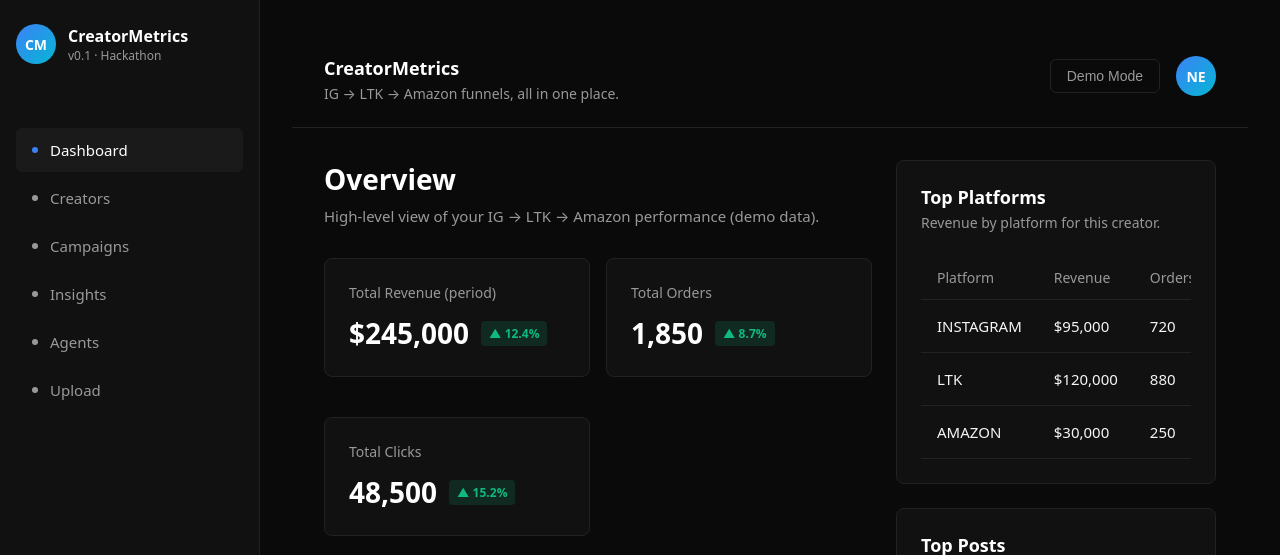
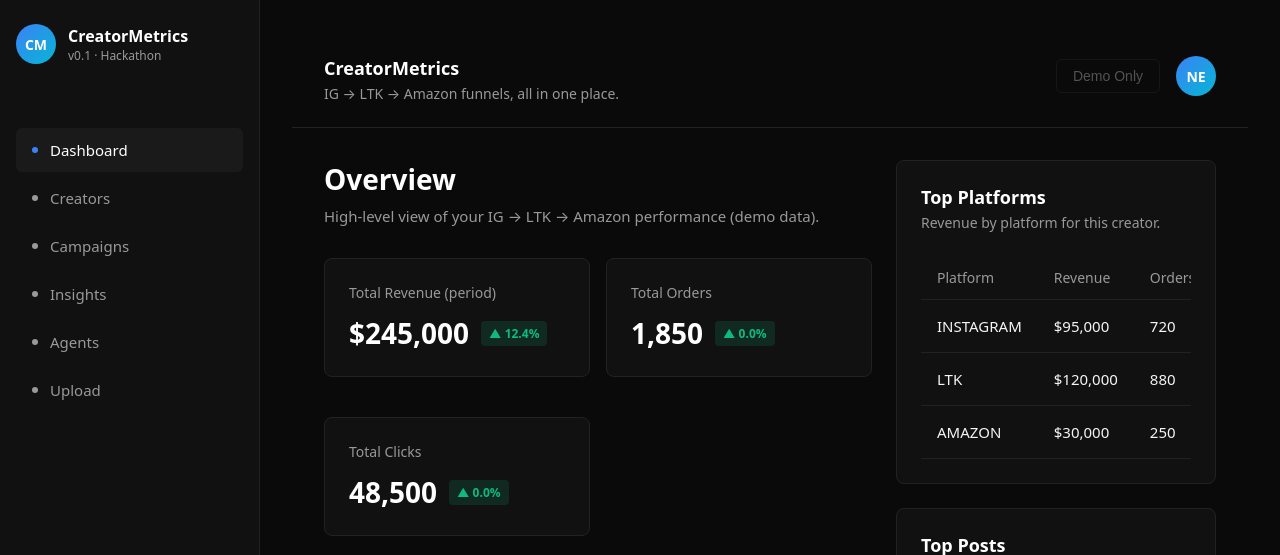
Before and after one commit to Entmarketingteam/CreatorMetrics-Bolt-Hybrid, a Next.js app: page /dashboard in a window 1280 px wide. Shown: the top 555 px of the page. Built offline with nearby package versions, Linux system fonts and the light colour scheme.

Commit message:
Updated demoData.ts

```diff
--- a/app/api/ingest/route.ts
+++ b/app/api/ingest/route.ts
@@ -14,6 +14,7 @@
   AmazonItemMetric,
 } from "@/functions/ingest/amazon";
 import { buildCreatorFunnelFromRaw } from "@/functions/ingest/funnel_builder";
+import { setRealFunnels } from "@/lib/funnelStore";
 
 export const runtime = "nodejs";
 
@@ -58,6 +59,8 @@
     amazonItems,
   });
 
+  setRealFunnels(creatorFunnels);
+
   return NextResponse.json({
     igPosts: igPosts.length,
     ltkProducts: ltkProducts.length,
--- /dev/null
+++ b/app/api/mode/route.ts
@@ -0,0 +1,33 @@
+import { NextRequest, NextResponse } from "next/server";
+import { getMode, setMode, hasRealFunnels } from "@/lib/funnelStore";
+
+export async function GET() {
+  return NextResponse.json({
+    mode: getMode(),
+    hasReal: hasRealFunnels(),
+  });
+}
+
+export async function POST(req: NextRequest) {
+  const body = await req.json().catch(() => ({} as any));
+  const requestedMode =
+    body.mode === "real" || body.mode === "demo" ? body.mode : "demo";
+
+  if (requestedMode === "real" && !hasRealFunnels()) {
+    return NextResponse.json(
+      {
+        mode: getMode(),
+        hasReal: hasRealFunnels(),
+        error: "No real funnels available yet. Upload data first.",
+      },
+      { status: 400 }
+    );
+  }
+
+  setMode(requestedMode);
+
+  return NextResponse.json({
+    mode: getMode(),
+    hasReal: hasRealFunnels(),
+  });
+}
--- a/app/dashboard/page.tsx
+++ b/app/dashboard/page.tsx
@@ -1,4 +1,4 @@
-import { getOverallSummary, demoCreatorFunnels } from "@/lib/demoData";
+import { getOverallSummary, getPrimaryFunnel } from "@/lib/funnelStore";
 
 function MetricCard(props: {
   label: string;
@@ -56,7 +56,7 @@
 
 export default function DashboardPage() {
   const summary = getOverallSummary();
-  const primaryFunnel = demoCreatorFunnels[0];
+  const primaryFunnel = getPrimaryFunnel();
 
   return (
     <div className="cm-grid">
--- a/app/globals.css
+++ b/app/globals.css
@@ -700,6 +700,11 @@
   color: #fff;
 }
 
+.cm-ghost-button-live {
+  border-color: #22c55e;
+  color: #bbf7d0;
+}
+
 .cm-main-inner {
   flex: 1;
   padding: 2rem;
--- a/components/Shell.tsx
+++ b/components/Shell.tsx
@@ -2,7 +2,7 @@
 
 import Link from "next/link";
 import { usePathname } from "next/navigation";
-import React from "react";
+import React, { useEffect, useState } from "react";
 
 const navItems = [
   { href: "/dashboard", label: "Dashboard" },
@@ -15,6 +15,53 @@
 
 export function Shell({ children }: { children: React.ReactNode }) {
   const pathname = usePathname();
+  const [mode, setMode] = useState<"demo" | "real">("demo");
+  const [hasReal, setHasReal] = useState(false);
+  const [toggling, setToggling] = useState(false);
+
+  useEffect(() => {
+    async function load() {
+      try {
+        const res = await fetch("/api/mode");
+        if (!res.ok) return;
+        const json = await res.json();
+        setMode(json.mode);
+        setHasReal(json.hasReal ?? false);
+      } catch {
+      }
+    }
+    load();
+  }, []);
+
+  async function toggleMode() {
+    if (toggling) return;
+    if (!hasReal && mode === "demo") {
+      return;
+    }
+
+    setToggling(true);
+    try {
+      const res = await fetch("/api/mode", {
+        method: "POST",
+        headers: { "Content-Type": "application/json" },
+        body: JSON.stringify({
+          mode: mode === "demo" ? "real" : "demo",
+        }),
+      });
+      if (!res.ok) {
+        const json = await res.json().catch(() => ({}));
+        console.warn("Mode switch error", json);
+        return;
+      }
+      const json = await res.json();
+      setMode(json.mode);
+      setHasReal(json.hasReal ?? hasReal);
+    } catch (err) {
+      console.error("Mode switch failed", err);
+    } finally {
+      setToggling(false);
+    }
+  }
 
   return (
     <div className="cm-app-shell">
@@ -67,7 +114,20 @@
             </div>
           </div>
           <div className="cm-main-header-right">
-            <button className="cm-ghost-button">Demo Mode</button>
+            <button
+              className={
+                "cm-ghost-button" +
+                (mode === "real" ? " cm-ghost-button-live" : "")
+              }
+              onClick={toggleMode}
+              disabled={toggling || (!hasReal && mode === "demo")}
+            >
+              {!hasReal
+                ? "Demo Only"
+                : mode === "real"
+                ? "Live Data"
+                : "Demo Mode"}
+            </button>
             <div className="cm-avatar-circle">NE</div>
           </div>
         </header>
--- a/lib/demoData.ts
+++ b/lib/demoData.ts
@@ -38,6 +38,8 @@
   topPosts: TopPost[];
   comparedToLastPeriod: {
     revenueDeltaPct: number;
+    clickDeltaPct?: number;
+    ordersDeltaPct?: number;
   };
 }
 
--- /dev/null
+++ b/lib/funnelStore.ts
@@ -0,0 +1,61 @@
+import { CreatorFunnel, demoCreatorFunnels } from "./demoData";
+
+let currentFunnels: CreatorFunnel[] | null = null;
+let mode: "demo" | "real" = "demo";
+
+export function setRealFunnels(funnels: CreatorFunnel[]) {
+  currentFunnels = funnels;
+  mode = "real";
+}
+
+export function getActiveFunnels(): CreatorFunnel[] {
+  if (mode === "real" && currentFunnels && currentFunnels.length > 0) {
+    return currentFunnels;
+  }
+  return demoCreatorFunnels;
+}
+
+export function hasRealFunnels(): boolean {
+  return !!currentFunnels && currentFunnels.length > 0;
+}
+
+export function getMode(): "demo" | "real" {
+  return mode;
+}
+
+export function setMode(next: "demo" | "real") {
+  mode = next;
+}
+
+export function getOverallSummary() {
+  const funnels = getActiveFunnels();
+  const primary = funnels[0];
+  if (!primary) return null;
+
+  const totalRevenue = primary.revenueByPlatform.reduce(
+    (sum, r) => sum + r.revenue,
+    0
+  );
+  const totalOrders = primary.revenueByPlatform.reduce(
+    (sum, r) => sum + r.orders,
+    0
+  );
+  const totalClicks = primary.revenueByPlatform.reduce(
+    (sum, r) => sum + r.clicks,
+    0
+  );
+
+  return {
+    totalRevenue,
+    totalOrders,
+    totalClicks,
+    revenueDeltaPct: primary.comparedToLastPeriod.revenueDeltaPct ?? 0,
+    clickDeltaPct: primary.comparedToLastPeriod.clickDeltaPct ?? 0,
+    ordersDeltaPct: primary.comparedToLastPeriod.ordersDeltaPct ?? 0,
+  };
+}
+
+export function getPrimaryFunnel(): CreatorFunnel | null {
+  const funnels = getActiveFunnels();
+  return funnels[0] ?? null;
+}
```
Also changed, not shown: app/creators/[id]/page.tsx (+4 -6 lines), app/creators/page.tsx (+5 -4 lines), 1 other file (tests, documents, lock files or other folders).
